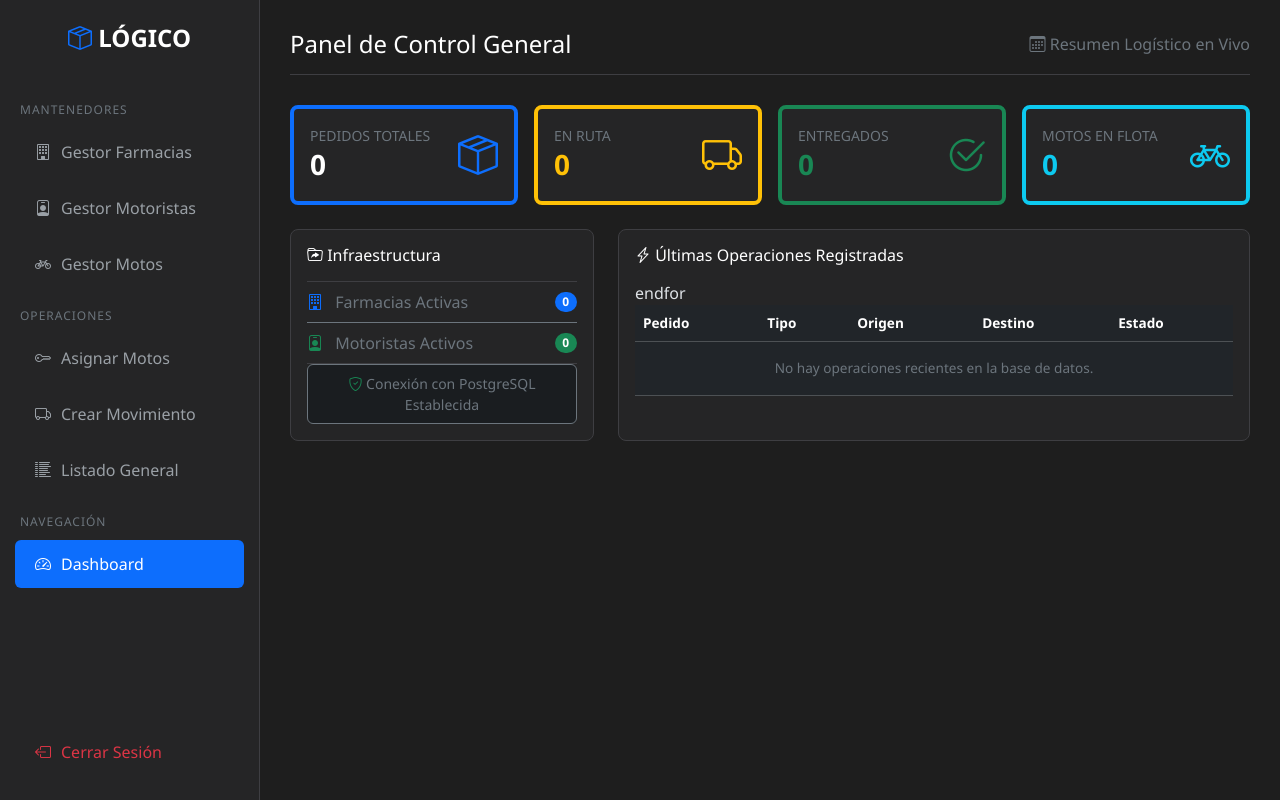
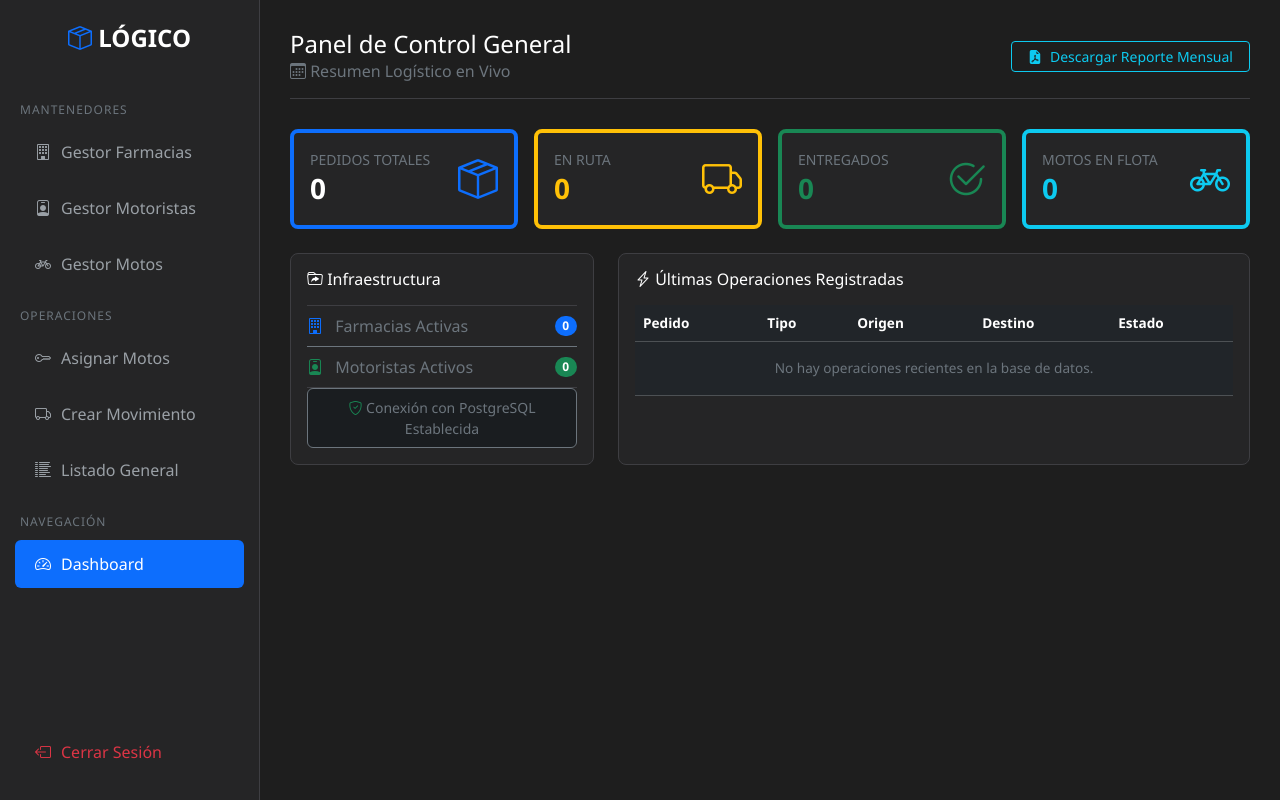
Before and after one commit to MATIAS5645/Logico, a Django app: page /dashboard/ in a window 1280 px wide. Run offline with Django 5.2, Linux system fonts and the light colour scheme; the visitor is signed in with stand-in values (Sample User, id 1); data that the repository does not hold is empty.

Commit message:
version 4.2

```diff
--- a/operaciones/templates/dashboard.html
+++ b/operaciones/templates/dashboard.html
@@ -11,7 +11,6 @@
 <body>
     <div id="sidebar">
         <div class="sidebar-brand"><i class="bi bi-box-seam text-primary"></i> LÓGICO</div>
-
 
         <div class="sidebar-heading">Mantenedores</div>
         <a href="{% url 'farmacias' %}" class="nav-item-custom"><i class="bi bi-building"></i> Gestor Farmacias</a>
@@ -32,9 +31,16 @@
     </div>
 
     <div id="main-content">
-        <div class="topbar">
-            <h4 class="text-white mb-0">Panel de Control General</h4>
-            <span class="text-secondary"><i class="bi bi-calendar3"></i> Resumen Logístico en Vivo</span>
+        <div class="topbar d-flex align-items-center justify-content-between">
+            <div>
+                <h4 class="text-white mb-0">Panel de Control General</h4>
+                <span class="text-secondary"><i class="bi bi-calendar3"></i> Resumen Logístico en Vivo</span>
+            </div>
+
+            <a href="{% url 'descargar_reporte_mensual' %}" class="btn btn-outline-info d-flex align-items-center gap-2 btn-sm px-3">
+                <i class="bi bi-file-earmark-pdf-fill"></i>
+                <span>Descargar Reporte Mensual</span>
+            </a>
         </div>
 
         <div class="row g-3 mb-4">
@@ -137,7 +143,7 @@
                                 {% empty %}
                                 <tr>
                                     <td colspan="5" class="text-center text-secondary py-3">No hay operaciones recientes en la base de datos.</td>
-                                endfor
+                                </tr>
                                 {% endfor %}
                             </tbody>
                         </table>
```
